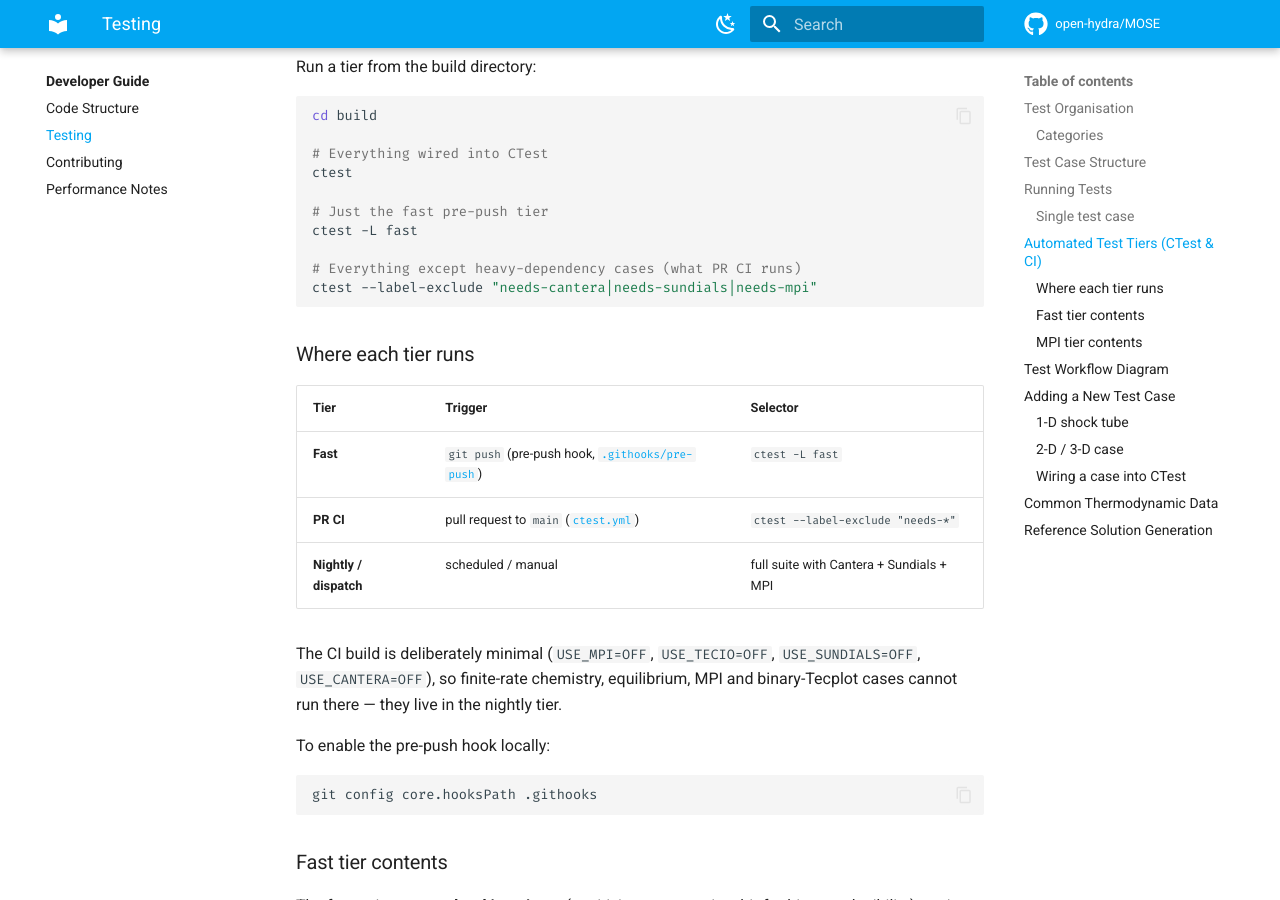
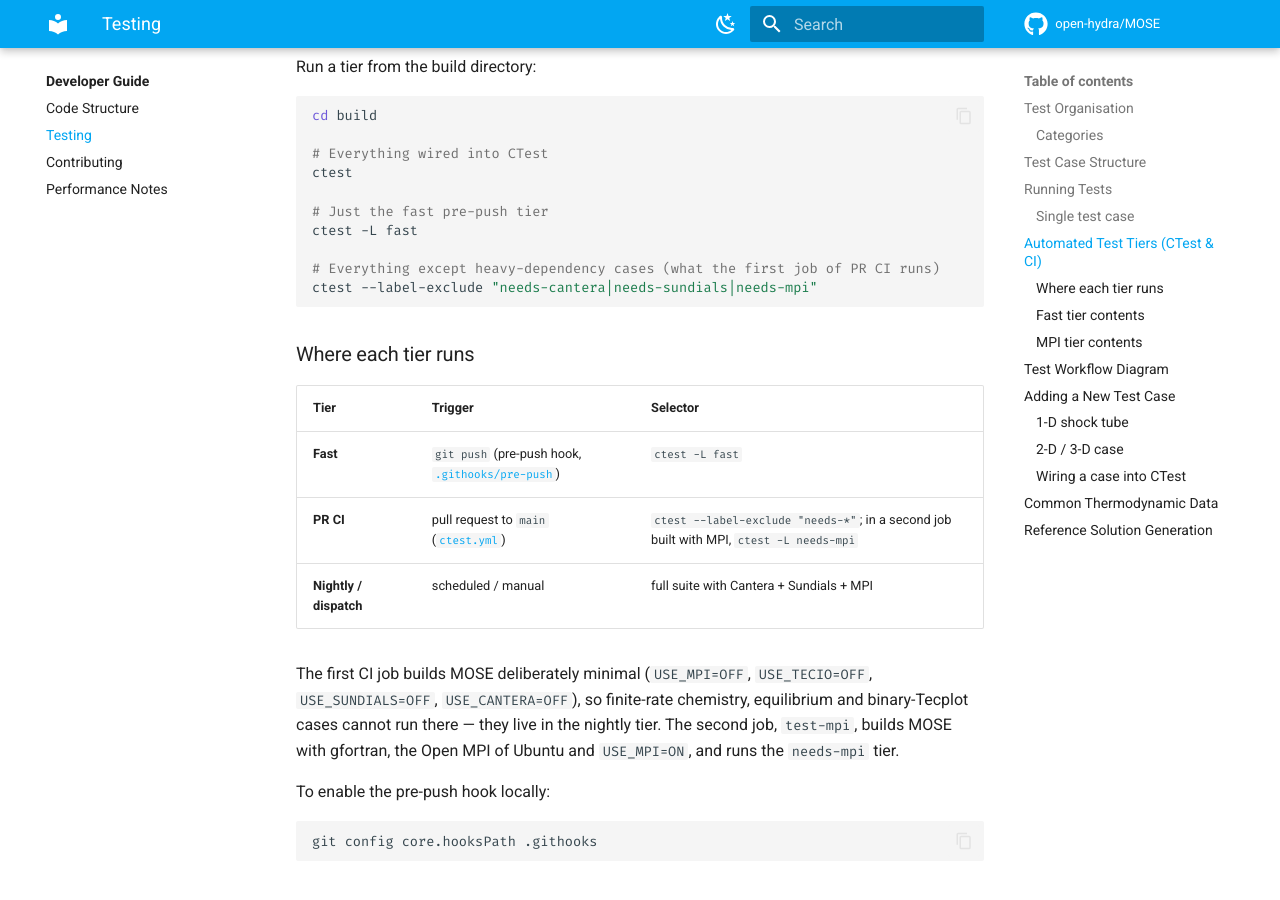
Before and after one commit to open-hydra/MOSE, an MkDocs documentation site: the page built from docs/development/testing.md, in a window 1280 px wide and 900 px high, scrolled down 4226 px. Built offline with MkDocs 1.6.1 and Material for MkDocs 9.7.7, drawn with Linux system fonts in a browser that asks for light colours; comment, search, counter and statistics services are not loaded.

Commit message:
CI: build with MPI and run the needs-mpi tier with gfortran
Why: the CI built MOSE without MPI (USE_MPI=OFF) and left out the
needs-mpi tier, so on GitHub no pull request was built with MPI or run
on more than one rank; the MPI tests ran only in local builds. Until
the commit "MPI with gfortran: use separate send buffers, allow
argument mismatch" of this series, MOSE with MPI did not even compile
with gfortran and an MPI library whose mpi module gives no explicit
interfaces for choice buffers.

Fix: a second job, test-mpi, in .github/workflows/ctest.yml: gfortran
and the Open MPI of Ubuntu (libopenmpi-dev, openmpi-bin), the
configuration of the first job with USE_MPI=ON, and ctest --label-regex
needs-mpi. The tests launch up to four ranks: Open MPI may run more
ranks than the runner has cores (OMPI_MCA_rmaps_base_oversubscribe for
Open MPI 4, PRTE_MCA_rmaps_default_mapping_policy for Open MPI 5). The
first job does not change. The texts that said that the CI has no MPI
say what the second job runs: the header of test/CMakeLists.txt,
docs/development/testing.md (where each tier runs) and
test/TESTING-PLAN.md (state of play, infrastructure, tiering); the entry
of the needs-mpi tier in CHANGELOG.md changes in the Changelog commit of
this pull request.

Test: the steps of the job on this commit, with gfortran 13.2.1 and
Intel MPI 2021.12 (Open MPI was not installed on the machine):
configure, build, and the 5 tests of the needs-mpi tier pass; at the
head of the series the 9 tests of the tier pass. At the parent of this
pull request the library does not compile in this configuration
("Type mismatch between actual argument at (1) and actual argument at
(2) (LOGICAL(4)/INTEGER(4))" in Mod_MPI.f90). The workflow file reads
as YAML (PyYAML 6.0.3) with the jobs test and test-mpi, and the job
test is unchanged.

Class: none (CI and documentation: MOSE and its tests do not change).

Docs: docs/development/testing.md, test/TESTING-PLAN.md.

Co-Authored-By: Claude Opus 5.5 <noreply@anthropic.com>

````diff
--- a/docs/development/testing.md
+++ b/docs/development/testing.md
@@ -187,7 +187,7 @@ ctest
 # Just the fast pre-push tier
 ctest -L fast
 
-# Everything except heavy-dependency cases (what PR CI runs)
+# Everything except heavy-dependency cases (what the first job of PR CI runs)
 ctest --label-exclude "needs-cantera|needs-sundials|needs-mpi"
 ```
 
@@ -196,13 +196,14 @@ ctest --label-exclude "needs-cantera|needs-sundials|needs-mpi"
 | Tier | Trigger | Selector |
 |------|---------|----------|
 | **Fast** | `git push` (pre-push hook, [`.githooks/pre-push`](https://github.com/open-hydra/MOSE/blob/main/.githooks/pre-push)) | `ctest -L fast` |
-| **PR CI** | pull request to `main` ([`ctest.yml`](https://github.com/open-hydra/MOSE/blob/main/.github/workflows/ctest.yml)) | `ctest --label-exclude "needs-*"` |
+| **PR CI** | pull request to `main` ([`ctest.yml`](https://github.com/open-hydra/MOSE/blob/main/.github/workflows/ctest.yml)) | `ctest --label-exclude "needs-*"`; in a second job built with MPI, `ctest -L needs-mpi` |
 | **Nightly / dispatch** | scheduled / manual | full suite with Cantera + Sundials + MPI |
 
-The CI build is deliberately minimal (`USE_MPI=OFF`, `USE_TECIO=OFF`,
+The first CI job builds MOSE deliberately minimal (`USE_MPI=OFF`, `USE_TECIO=OFF`,
 `USE_SUNDIALS=OFF`, `USE_CANTERA=OFF`), so finite-rate chemistry,
-equilibrium, MPI and binary-Tecplot cases cannot run there — they live in
-the nightly tier.
+equilibrium and binary-Tecplot cases cannot run there — they live in
+the nightly tier. The second job, `test-mpi`, builds MOSE with gfortran, the
+Open MPI of Ubuntu and `USE_MPI=ON`, and runs the `needs-mpi` tier.
 
 To enable the pre-push hook locally:
 
````
Also changed, not shown: 3 other files.
